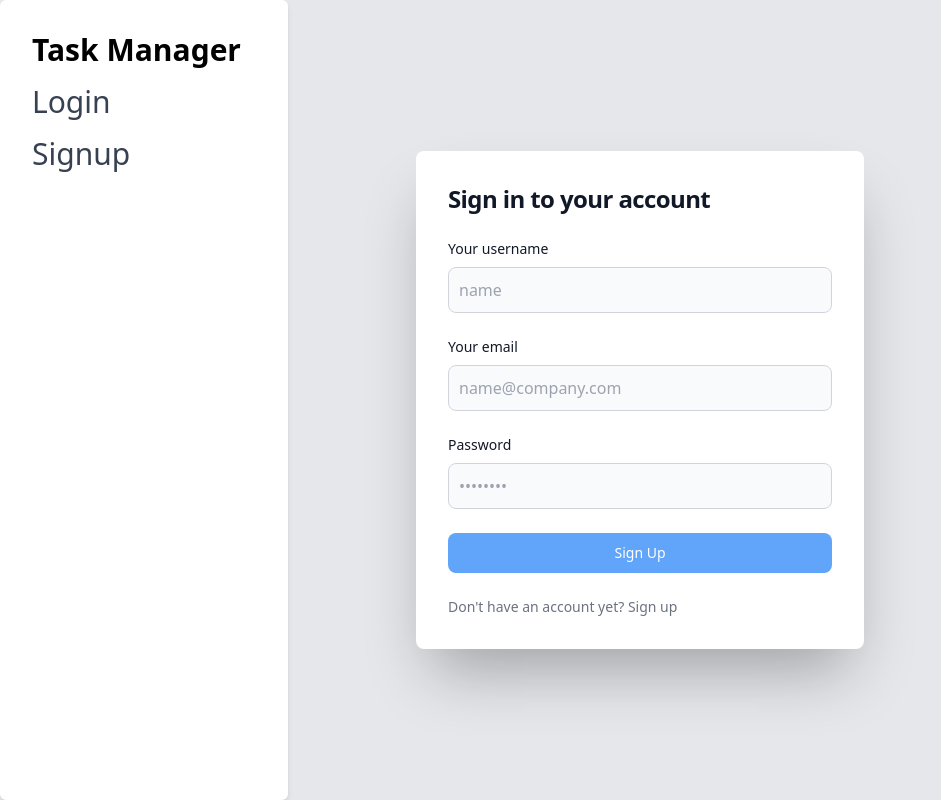
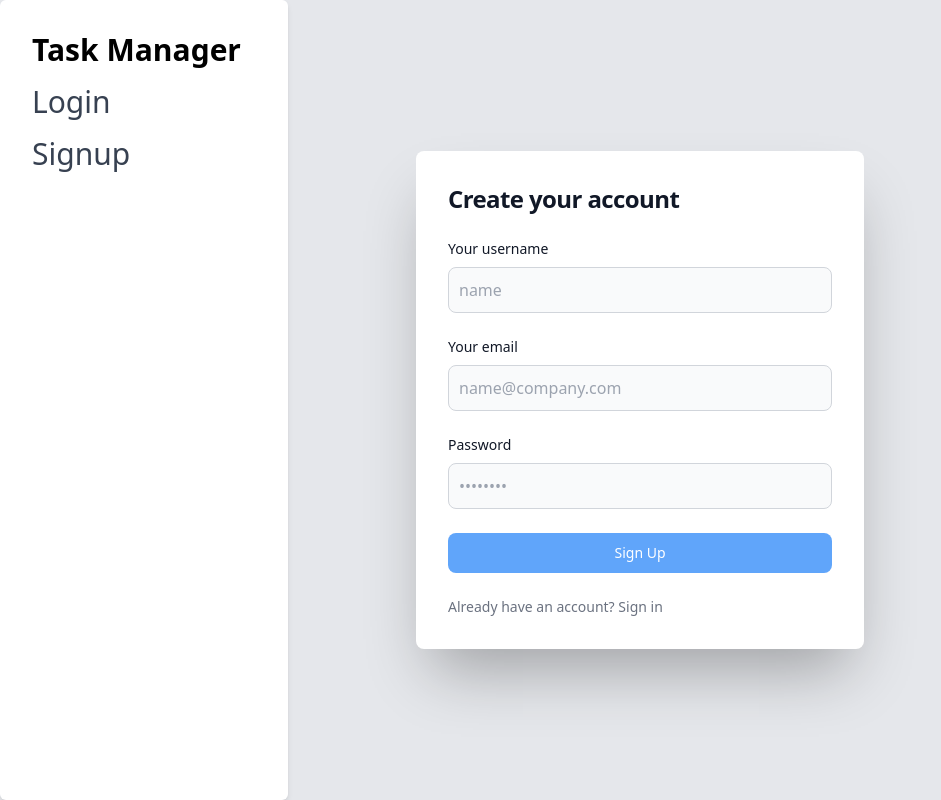
Before and after one commit to LakshmiSowmya04/Task-Manager, a React (Create React App) app in the folder task-manager-ui/: page /signup in a window 1280 px wide. Shown: the whole page, without its empty margins (0-941 px from the left). Built offline with nearby package versions, Linux system fonts and the light colour scheme.

Commit message:
Updated the Sign up page where there is content issue - like sign up page and sign in page had same content and sign up page linked with sign up page not with sign in page

```diff
--- a/task-manager-ui/src/components/Signup.jsx
+++ b/task-manager-ui/src/components/Signup.jsx
@@ -30,7 +30,7 @@ export default function Register() {
       <div className="w-full bg-white rounded-lg md:mt-0 sm:max-w-md xl:p-0 shadow-3xl">
         <div className="p-6 space-y-4 md:space-y-6 sm:p-8">
           <h1 className="text-xl font-bold leading-tight tracking-tight text-gray-900 md:text-2xl">
-            Sign in to your account
+            Create your account
           </h1>
           <form
             className="space-y-4 md:space-y-6"
@@ -93,12 +93,12 @@ export default function Register() {
               Sign Up
             </button>
             <p className="text-sm font-light text-gray-500">
-              Don't have an account yet?{" "}
+              Already have an account? {" "}
               <Link
-                to="/signup"
+                to="/Login"
                 className="font-medium text-primary-600 hover:underline"
               >
-                Sign up
+                Sign in
               </Link>
             </p>
           </form>
```
